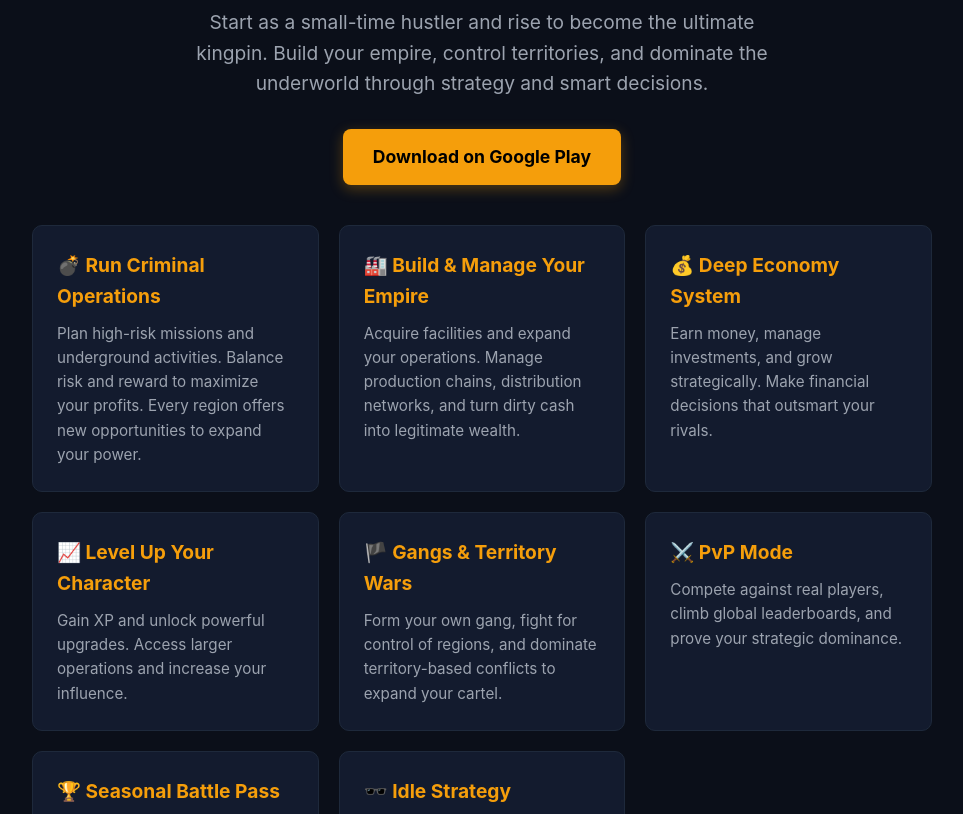
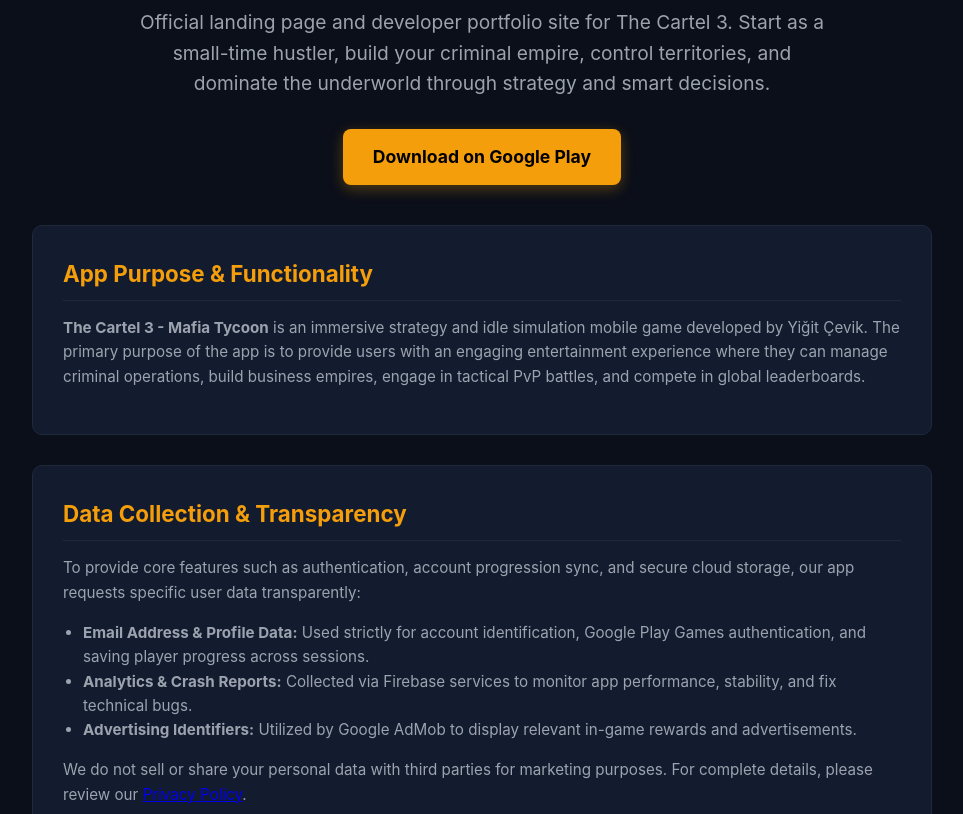
Before and after one commit to yigitcevik/yigitcevik.github.io, a plain HTML site: page index.html in a window 1280 px wide. Shown: the part 134-948 px from the top of the page, without its empty margins (158-1121 px from the left). Drawn offline with Linux system fonts and the light colour scheme.

Commit message:
Update index.html

```diff
--- a/index.html
+++ b/index.html
@@ -39,7 +39,7 @@
         .subtitle {
             font-size: 1.2rem;
             color: var(--text-muted);
-            max-width: 600px;
+            max-width: 700px;
             margin: 0 auto 30px auto;
         }
         .btn-download {
@@ -57,21 +57,39 @@
         .btn-download:hover {
             opacity: 0.9;
         }
+        .section {
+            background-color: var(--card-bg);
+            border: 1px solid #1e293b;
+            border-radius: 10px;
+            padding: 30px;
+            margin-bottom: 30px;
+        }
+        h2 {
+            color: var(--accent-color);
+            font-size: 1.4rem;
+            margin-top: 0;
+            margin-bottom: 15px;
+            border-bottom: 1px solid #1e293b;
+            padding-bottom: 8px;
+        }
+        p, li {
+            color: var(--text-muted);
+            font-size: 0.95rem;
+        }
+        ul {
+            padding-left: 20px;
+        }
         .grid {
             display: grid;
             grid-template-columns: repeat(auto-fit, minmax(260px, 1fr));
             gap: 20px;
-            margin-bottom: 40px;
+            margin-bottom: 30px;
         }
         .card {
             background-color: var(--card-bg);
             border: 1px solid #1e293b;
             border-radius: 10px;
             padding: 24px;
-            transition: transform 0.2s;
-        }
-        .card:hover {
-            transform: translateY(-3px);
         }
         .card h3 {
             color: var(--accent-color);
@@ -81,8 +99,6 @@
         }
         .card p {
             margin: 0;
-            color: var(--text-muted);
-            font-size: 0.95rem;
         }
         footer {
             text-align: center;
@@ -107,49 +123,51 @@
     <div class="container">
         <header>
             <h1>🎮 The Cartel 3 - Mafia Tycoon</h1>
-            <p class="subtitle">Start as a small-time hustler and rise to become the ultimate kingpin. Build your empire, control territories, and dominate the underworld through strategy and smart decisions.</p>
+            <p class="subtitle">Official landing page and developer portfolio site for The Cartel 3. Start as a small-time hustler, build your criminal empire, control territories, and dominate the underworld through strategy and smart decisions.</p>
             <a href="https://play.google.com/store/apps/details?id=com.yigitcevik.thecartel3" class="btn-download" target="_blank">Download on Google Play</a>
         </header>
+
+        <!-- Google'ın İstediği: Uygulama Amacı ve İşlevleri -->
+        <div class="section">
+            <h2>App Purpose & Functionality</h2>
+            <p><strong>The Cartel 3 - Mafia Tycoon</strong> is an immersive strategy and idle simulation mobile game developed by Yiğit Çevik. The primary purpose of the app is to provide users with an engaging entertainment experience where they can manage criminal operations, build business empires, engage in tactical PvP battles, and compete in global leaderboards.</p>
+        </div>
+
+        <!-- Google'ın İstediği: Veri Kullanımı ve Şeffaflık -->
+        <div class="section">
+            <h2>Data Collection & Transparency</h2>
+            <p>To provide core features such as authentication, account progression sync, and secure cloud storage, our app requests specific user data transparently:</p>
+            <ul>
+                <li><strong>Email Address & Profile Data:</strong> Used strictly for account identification, Google Play Games authentication, and saving player progress across sessions.</li>
+                <li><strong>Analytics & Crash Reports:</strong> Collected via Firebase services to monitor app performance, stability, and fix technical bugs.</li>
+                <li><strong>Advertising Identifiers:</strong> Utilized by Google AdMob to display relevant in-game rewards and advertisements.</li>
+            </ul>
+            <p>We do not sell or share your personal data with third parties for marketing purposes. For complete details, please review our <a href="privacy.html">Privacy Policy</a>.</p>
+        </div>
 
         <div class="grid">
             <div class="card">
                 <h3>💣 Run Criminal Operations</h3>
-                <p>Plan high-risk missions and underground activities. Balance risk and reward to maximize your profits. Every region offers new opportunities to expand your power.</p>
+                <p>Plan high-risk missions, balance risk and reward, and expand your underground power across regions.</p>
             </div>
             <div class="card">
-                <h3>🏭 Build & Manage Your Empire</h3>
-                <p>Acquire facilities and expand your operations. Manage production chains, distribution networks, and turn dirty cash into legitimate wealth.</p>
+                <h3>🏭 Build Your Empire</h3>
+                <p>Acquire facilities, manage production chains, and turn illegal gains into structured wealth.</p>
             </div>
             <div class="card">
-                <h3>💰 Deep Economy System</h3>
-                <p>Earn money, manage investments, and grow strategically. Make financial decisions that outsmart your rivals.</p>
+                <h3>⚔️ PvP & Gang Wars</h3>
+                <p>Compete against real players, form gangs, and fight for regional dominance.</p>
             </div>
             <div class="card">
-                <h3>📈 Level Up Your Character</h3>
-                <p>Gain XP and unlock powerful upgrades. Access larger operations and increase your influence.</p>
-            </div>
-            <div class="card">
-                <h3>🏴 Gangs & Territory Wars</h3>
-                <p>Form your own gang, fight for control of regions, and dominate territory-based conflicts to expand your cartel.</p>
-            </div>
-            <div class="card">
-                <h3>⚔️ PvP Mode</h3>
-                <p>Compete against real players, climb global leaderboards, and prove your strategic dominance.</p>
-            </div>
-            <div class="card">
-                <h3>🏆 Seasonal Battle Pass</h3>
-                <p>Unlock exclusive rewards, unique items, and special bonuses every single season.</p>
-            </div>
-            <div class="card">
-                <h3>🕶️ Idle Strategy Gameplay</h3>
-                <p>Your empire keeps running even while you're offline. Collect profits anytime and grow stronger every day.</p>
+                <h3>🕶️ Idle Strategy</h3>
+                <p>Your empire keeps running even while you're offline. Collect profits anytime and grow stronger.</p>
             </div>
         </div>
 
         <footer>
-            <p>&copy; 2026 The Cartel 3 - Mafia Tycoon. All rights reserved.</p>
+            <p>&copy; 2026 The Cartel 3 - Mafia Tycoon. Developed by Yiğit Çevik.</p>
             <p>
-                <a href="https://yigitcevik.github.io/privacy.html" target="_blank">Privacy Policy</a>
+                <a href="privacy.html">Privacy Policy</a>
             </p>
         </footer>
     </div>
```
